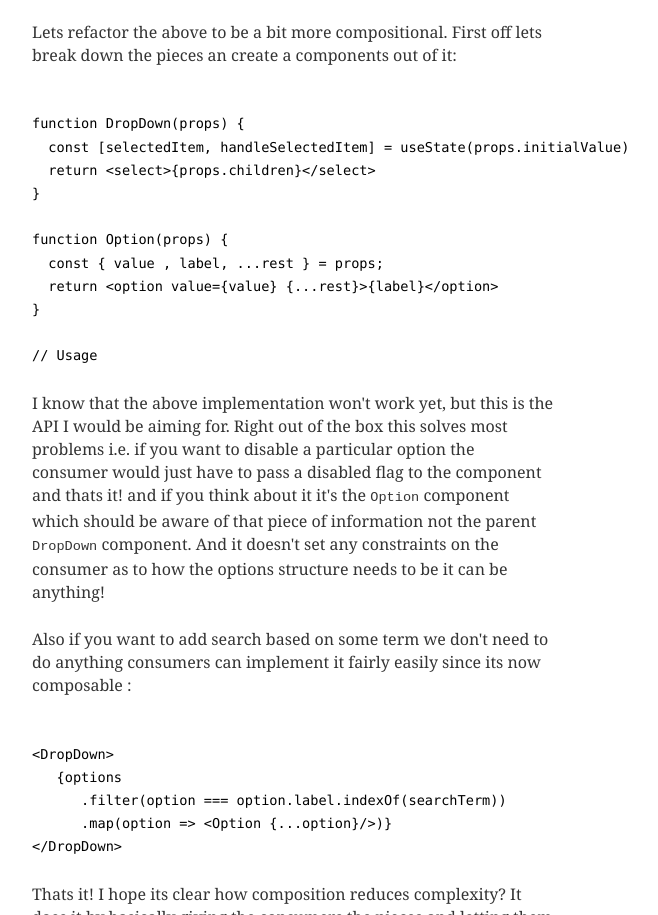
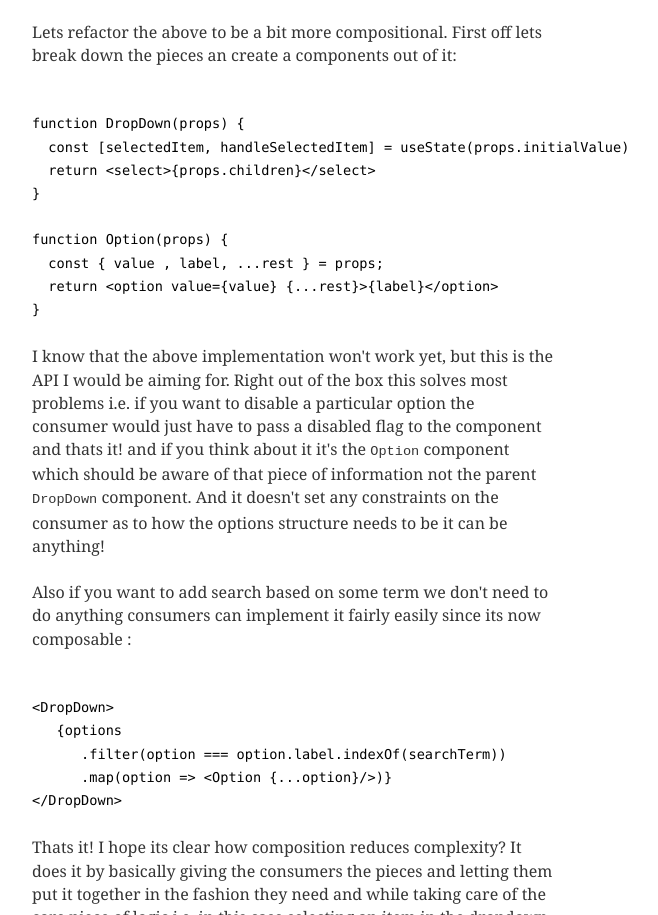
Before and after one commit to varenya/elpsykongroo, a Gatsby site: page /composition-react/ in a window 1280 px wide. Shown: the part 6910-7825 px from the top of the page, without its empty margins (347-1005 px from the left). Built offline with nearby package versions, Linux system fonts and the light colour scheme; Gatsby itself is replaced by a stand-in of ours; some packages are replaced by stand-ins of ours; code samples lack their colours; what typography-theme-lincoln would draw is missing.

Commit message:
removing unnecessary comments

````diff
--- a/content/blog/composition-react/index.md
+++ b/content/blog/composition-react/index.md
@@ -227,8 +227,6 @@ function Option(props) {
   return <option value={value} {...rest}>{label}</option>
 }
 
-// Usage
-
 ```
 I know that the above implementation won't work yet, but this is the API I would be aiming for. Right out of the box this solves most problems i.e. if you want to disable a particular option the consumer would just have to pass a disabled flag to the component and thats it! and if you think about it it's the `Option` component which should be aware of that piece of information not the parent `DropDown` component. And it doesn't set any constraints on the consumer as to how the options structure needs to be it can be anything!
 
````
